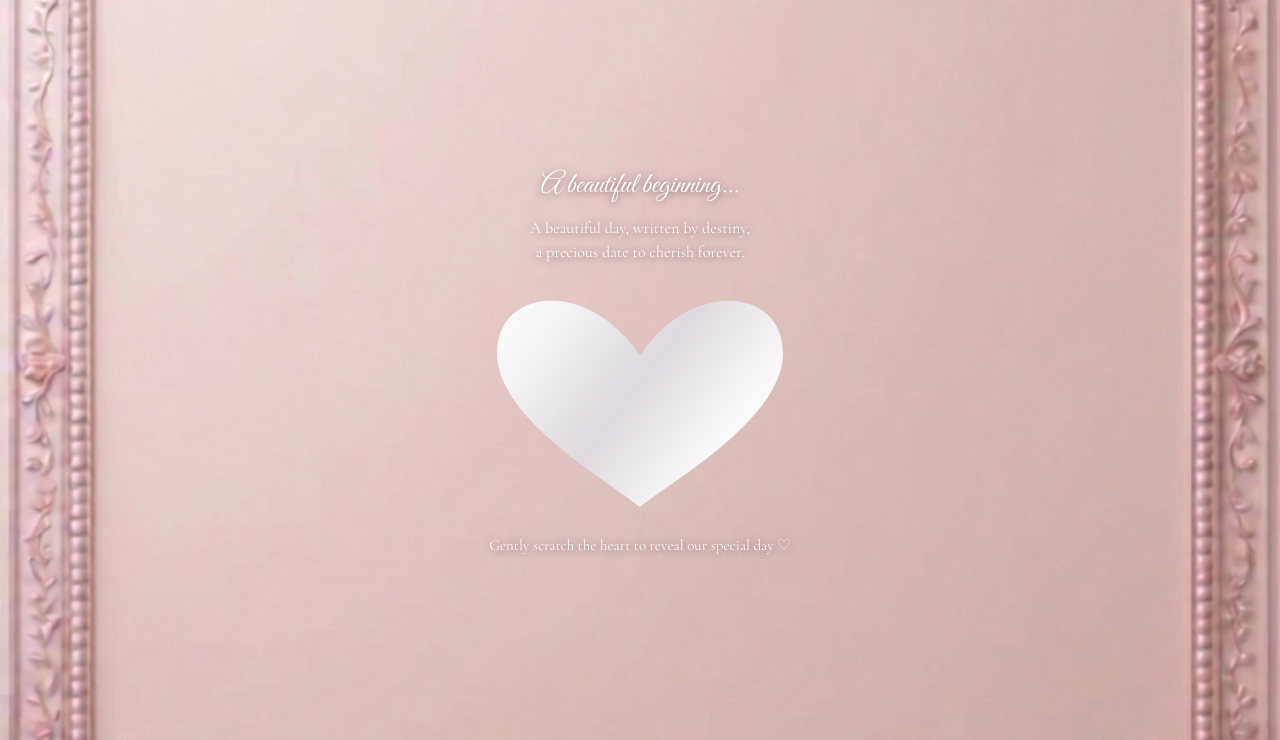
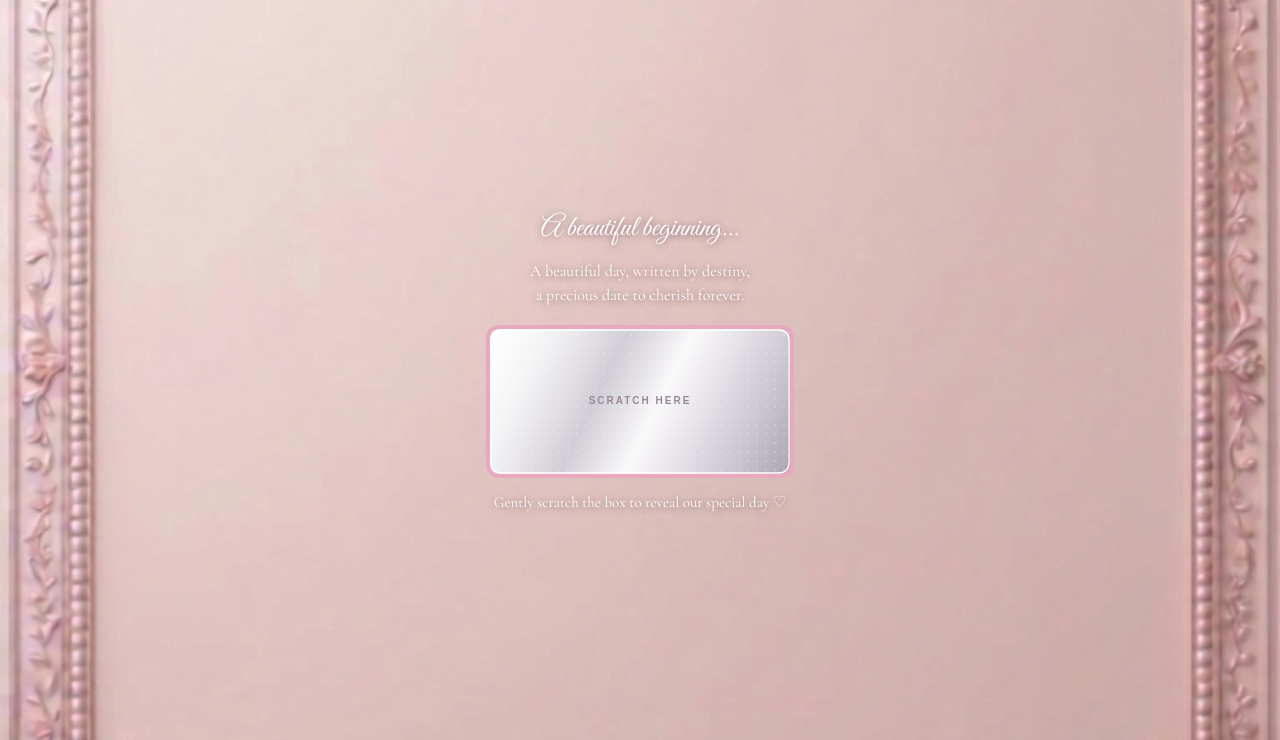
Before and after one commit to ivoryvows/Template, a plain HTML site: page index.html in a window 1280 px wide. Shown: the part 2438-3178 px from the top of the page. Drawn offline with nearby package versions, Linux system fonts and the light colour scheme.

Commit message:
Update index.html

```diff
--- a/index.html
+++ b/index.html
@@ -1,4 +1,3 @@
-
 <!DOCTYPE html>
 <html lang="en">
 <head>
@@ -14,8 +13,10 @@
 :root {
   --pink:#e8a8bd;
   --deep:#bd7895;
-  --softPink:#e9b8ca;
+  --softPink:#e6a3bd;
+  --babyPink:#f0bfd0;
   --white:#fffafd;
+  --beige:#79604d;
 }
 
 * {
@@ -220,33 +221,41 @@ p {
   max-width:370px;
   margin:auto;
   opacity:0;
-  transition:opacity .5s;
+  transform:translateY(10px);
+  transition:opacity .5s, transform .7s;
+  color:var(--beige);
+  text-shadow:0 1px 2px rgba(255,255,255,.35);
 }
 
 .introText.show {
   opacity:1;
+  transform:translateY(10px);
 }
 
 .bismillah {
   font-size:27px;
   margin-bottom:16px;
+  color:#79604d;
 }
 
 .introText p {
   margin:8px 0;
   font-size:16px;
   line-height:1.5;
+  color:#79604d;
 }
 
 .couple {
   font-family:'Great Vibes',cursive;
   font-size:39px;
   margin:3px 0;
+  color:#79604d;
 }
 
 .parent {
   font-size:13px!important;
   margin-top:0!important;
+  color:#79604d!important;
 }
 
 /* AYAT SECTION */
@@ -270,7 +279,7 @@ p {
 .welcomeText {
   width:100%;
   max-width:350px;
-  color:#e9b8ca;
+  color:var(--softPink);
   text-shadow:0 1px 4px rgba(90,35,60,.2);
   font-weight:700;
   margin:0;
@@ -281,6 +290,7 @@ p {
   font-size:13px;
   line-height:1.5;
   font-weight:700;
+  color:var(--softPink);
 }
 
 .ayatQuote {
@@ -288,7 +298,7 @@ p {
   max-width:410px;
   margin:0;
   transform:translateY(30px);
-  color:#e9b8ca;
+  color:var(--softPink);
   text-shadow:0 1px 4px rgba(90,35,60,.2);
 }
 
@@ -297,6 +307,7 @@ p {
   line-height:1.75;
   font-weight:700;
   margin-bottom:13px;
+  color:var(--softPink);
 }
 
 .translation {
@@ -304,15 +315,17 @@ p {
   font-size:13px!important;
   line-height:1.55;
   font-weight:600;
+  color:var(--softPink);
 }
 
 .reference {
   margin-top:8px;
   font-size:12px!important;
   font-weight:700;
-}
-
-/* DATE REVEAL - NEW SMOOTH SCRATCH HEART */
+  color:var(--softPink);
+}
+
+/* DATE REVEAL - RECTANGULAR SCRATCH BOX */
 
 #dateReveal .content {
   max-width:450px;
@@ -325,9 +338,9 @@ p {
 
 .scratchWrap {
   position:relative;
-  width:min(330px,88vw);
-  height:250px;
-  margin:12px auto 0;
+  width:min(310px,86vw);
+  height:155px;
+  margin:17px auto 0;
   background:transparent;
   border:0;
   overflow:visible;
@@ -369,8 +382,9 @@ p {
 }
 
 .scratchHint {
-  margin-top:8px;
+  margin-top:12px;
   font-size:15px;
+  color:white;
 }
 
 /* COUNTDOWN */
@@ -445,7 +459,6 @@ p {
   font-size:25px;
   margin:5px 0 7px;
   flex-shrink:0;
-  transform:translateY(5px);
 }
 
 #celebration .videoBox {
@@ -524,15 +537,23 @@ p {
 
 .storyNames {
   font-family:'Great Vibes',cursive;
-  font-size:24px;
-  margin-top:5px;
+  font-size:26px;
   white-space:nowrap;
-  line-height:1.5;
 }
 
 .qubool {
   font-family:'Great Vibes',cursive;
-  font-size:21px;
+  font-size:22px;
+  white-space:nowrap;
+}
+
+.storyTogether {
+  display:flex;
+  align-items:baseline;
+  justify-content:center;
+  gap:5px;
+  flex-wrap:nowrap;
+  margin-top:3px;
   white-space:nowrap;
 }
 
@@ -614,7 +635,7 @@ p {
 }
 
 #journey .videoBox {
-  width:94%;
+  width:90%;
   max-width:430px;
   margin:5px auto 0;
   flex-shrink:0;
@@ -624,7 +645,7 @@ p {
   width:100%;
   height:auto;
   display:block;
-  max-height:49svh;
+  max-height:50svh;
   object-fit:contain;
 }
 
@@ -713,11 +734,11 @@ p {
   }
 
   .welcomeText {
-    transform:translateY(-26px);
+    transform:translateY(-24px);
   }
 
   .ayatQuote {
-    transform:translateY(26px);
+    transform:translateY(24px);
   }
 
   .ayatArabic {
@@ -749,11 +770,15 @@ p {
   }
 
   .storyNames {
-    font-size:21px;
+    font-size:23px;
   }
 
   .qubool {
-    font-size:19px;
+    font-size:20px;
+  }
+
+  .storyTogether {
+    gap:3px;
   }
 
   #journey .content {
@@ -762,7 +787,7 @@ p {
   }
 
   #journey .videoBox {
-    width:92%;
+    width:91%;
   }
 }
 </style>
@@ -796,7 +821,7 @@ p {
 <section id="infoImage">
   <img src="info.jpg" class="bg" alt="">
 
-  <div class="content white">
+  <div class="content">
     <div class="introText" id="introText">
 
       <div class="arabic bismillah">
@@ -885,7 +910,7 @@ p {
   </div>
 </section>
 
-<!-- 4. DATE REVEAL - NEW HEART SHAPE -->
+<!-- 4. DATE REVEAL - RECTANGULAR SCRATCH BOX -->
 
 <section id="dateReveal">
   <img src="back.JPG" class="bg" alt="">
@@ -914,7 +939,7 @@ p {
     </div>
 
     <p class="scratchHint">
-      Gently scratch the heart to reveal our special day ♡
+      Gently scratch the box to reveal our special day ♡
     </p>
 
   </div>
@@ -1010,8 +1035,10 @@ p {
         In the grace of Mawla Ali (A.S.) and Masomeen (A.S.),
       </p>
 
-      <p class="storyNames">
-        Sanaa & Areeb <span class="qubool">say "Qubool Hai."</span>
+      <p class="storyTogether">
+        <span class="storyNames">Sanaa & Areeb</span>
+        <span>say</span>
+        <span class="qubool">"Qubool Hai."</span>
       </p>
 
     </div>
@@ -1256,7 +1283,7 @@ function animateIntroWords(){
 
 }
 
-/* NEW SMOOTH SYMMETRICAL SCRATCH HEART */
+/* RECTANGULAR SILVER SCRATCH BOX */
 
 const canvas=document.getElementById('scratchCanvas');
 const ctx=canvas.getContext('2d');
@@ -1264,42 +1291,37 @@ const scratchWrap=document.querySelector('.scratchWrap');
 
 let scratching=false;
 let revealed=false;
-let heartMask=null;
-let heartPixelCount=0;
+let scratchMask=null;
+let scratchPixelCount=0;
 let lastScratchX=null;
 let lastScratchY=null;
 
-/* HEART PATH MATCHING THE NEW PREVIEW */
-
-function heartPath(context,w,h){
+/* ROUNDED RECTANGLE SHAPE */
+
+function scratchShapePath(context,x,y,width,height,radius){
+
+  const r=Math.min(radius,width/2,height/2);
 
   context.beginPath();
 
-  context.moveTo(w*.5,h*.925);
-
-  context.bezierCurveTo(
-    w*.43,h*.84,
-    w*.067,h*.58,
-    w*.067,h*.31
+  context.moveTo(x+r,y);
+  context.lineTo(x+width-r,y);
+  context.quadraticCurveTo(x+width,y,x+width,y+r);
+
+  context.lineTo(x+width,y+height-r);
+  context.quadraticCurveTo(
+    x+width,y+height,
+    x+width-r,y+height
   );
 
-  context.bezierCurveTo(
-    w*.067,h*.04,
-    w*.35,h*.015,
-    w*.5,h*.32
+  context.lineTo(x+r,y+height);
+  context.quadraticCurveTo(
+    x,y+height,
+    x,y+height-r
   );
 
-  context.bezierCurveTo(
-    w*.65,h*.015,
-    w*.933,h*.04,
-    w*.933,h*.31
-  );
-
-  context.bezierCurveTo(
-    w*.933,h*.58,
-    w*.57,h*.84,
-    w*.5,h*.925
-  );
+  context.lineTo(x,y+r);
+  context.quadraticCurveTo(x,y,x+r,y);
 
   context.closePath();
 
@@ -1316,57 +1338,65 @@ function setupScratch(){
   ctx.setTransform(dpr,0,0,dpr,0,0);
   ctx.clearRect(0,0,rect.width,rect.height);
 
-  const w=rect.width;
-  const h=rect.height;
-
-  const heart=heartPath(ctx,w,h);
-
-  /* PEARLY SILVER SCRATCH COATING */
+  const inset=3;
+  const x=inset;
+  const y=inset;
+  const width=rect.width-inset*2;
+  const height=rect.height-inset*2;
+  const radius=13;
+
+  /* SILVER RECTANGULAR COATING */
+
+  scratchShapePath(
+    ctx,x,y,width,height,radius
+  );
 
   const silverGradient=ctx.createLinearGradient(
-    0,0,w,h
+    x,y,x+width,y+height
   );
 
   silverGradient.addColorStop(0,'#ffffff');
-  silverGradient.addColorStop(.22,'#eeebee');
-  silverGradient.addColorStop(.48,'#d7d2d8');
-  silverGradient.addColorStop(.72,'#f8f5f7');
-  silverGradient.addColorStop(1,'#d9d3db');
+  silverGradient.addColorStop(.18,'#e9e7eb');
+  silverGradient.addColorStop(.38,'#c9c5ce');
+  silverGradient.addColorStop(.55,'#faf8fa');
+  silverGradient.addColorStop(.76,'#d8d3dc');
+  silverGradient.addColorStop(1,'#b9b2bd');
 
   ctx.fillStyle=silverGradient;
-  ctx.fill(heart);
-
-  /* SOFT PEARLY SHINE */
+  ctx.fill();
+
+  /* SOFT SILVER SHINE */
 
   ctx.save();
 
-  heartPath(ctx,w,h);
+  scratchShapePath(
+    ctx,x,y,width,height,radius
+  );
+
   ctx.clip();
 
-  const shine=ctx.createLinearGradient(0,0,w,h);
-
-  shine.addColorStop(0,'rgba(255,255,255,.75)');
-  shine.addColorStop(.4,'rgba(255,255,255,.12)');
-  shine.addColorStop(.75,'rgba(255,255,255,.35)');
-  shine.addColorStop(1,'rgba(170,150,165,.12)');
+  const shine=ctx.createLinearGradient(
+    x,y,x+width,y+height
+  );
+
+  shine.addColorStop(0,'rgba(255,255,255,.72)');
+  shine.addColorStop(.35,'rgba(255,255,255,.16)');
+  shine.addColorStop(.65,'rgba(255,255,255,.04)');
+  shine.addColorStop(1,'rgba(90,80,100,.16)');
 
   ctx.fillStyle=shine;
-  ctx.fillRect(0,0,w,h);
+  ctx.fillRect(x,y,width,height);
 
   /* DELICATE SILVER DOT TEXTURE */
 
-  for(let y=0;y<h;y+=8){
-
-    for(let x=0;x<w;x+=8){
-
-      if(ctx.isPointInPath(heart,x,y)){
-
-        ctx.beginPath();
-        ctx.arc(x,y,.65,0,Math.PI*2);
-        ctx.fillStyle='rgba(160,140,150,.23)';
-        ctx.fill();
-
-      }
+  for(let yy=y+8;yy<y+height-5;yy+=9){
+
+    for(let xx=x+8;xx<x+width-5;xx+=9){
+
+      ctx.beginPath();
+      ctx.arc(xx,yy,.7,0,Math.PI*2);
+      ctx.fillStyle='rgba(255,255,255,.55)';
+      ctx.fill();
 
     }
 
@@ -1374,53 +1404,57 @@ function setupScratch(){
 
   ctx.restore();
 
-  /* PINK OUTLINE */
-
-  heartPath(ctx,w,h);
-
-  ctx.strokeStyle='#d9a4ae';
-  ctx.lineWidth=3;
+  /* SOFT PINK OUTLINE */
+
+  scratchShapePath(
+    ctx,x,y,width,height,radius
+  );
+
+  ctx.strokeStyle='#e8a8bd';
+  ctx.lineWidth=4;
   ctx.stroke();
 
-  /* INNER WHITE OUTLINE */
-
-  heartPath(ctx,w,h);
+  /* WHITE INNER OUTLINE */
+
+  scratchShapePath(
+    ctx,x+3,y+3,width-6,height-6,radius-2
+  );
 
   ctx.strokeStyle='rgba(255,255,255,.95)';
-  ctx.lineWidth=1.2;
+  ctx.lineWidth=1.3;
   ctx.stroke();
 
   /* SCRATCH MESSAGE */
 
-  ctx.save();
-
-  heartPath(ctx,w,h);
-  ctx.clip();
-
-  ctx.fillStyle='#9d858b';
+  ctx.fillStyle='#998994';
   ctx.textAlign='center';
   ctx.textBaseline='middle';
   ctx.font='600 10px DM Sans, sans-serif';
-
-  ctx.fillText('✧  SCRATCH HERE  ✧',w/2,h*.52);
-
-  ctx.restore();
-
-  /* HEART PIXEL MASK */
+  ctx.letterSpacing='2px';
+  ctx.fillText(
+    'SCRATCH HERE',
+    rect.width/2,
+    rect.height/2
+  );
+
+  /* SCRATCH MASK */
 
   const image=ctx.getImageData(
     0,0,canvas.width,canvas.height
   );
 
-  heartMask=new Uint8Array(canvas.width*canvas.height);
-  heartPixelCount=0;
-
-  for(let i=0,p=3;i<heartMask.length;i++,p+=4){
+  scratchMask=new Uint8Array(
+    canvas.width*canvas.height
+  );
+
+  scratchPixelCount=0;
+
+  for(let i=0,p=3;i<scratchMask.length;i++,p+=4){
 
     if(image.data[p]>30){
 
-      heartMask[i]=1;
-      heartPixelCount++;
+      scratchMask[i]=1;
+      scratchPixelCount++;
 
     }
 
@@ -1437,7 +1471,7 @@ function eraseAt(x,y){
   ctx.globalCompositeOperation='destination-out';
 
   ctx.beginPath();
-  ctx.arc(x,y,17,0,Math.PI*2);
+  ctx.arc(x,y,16,0,Math.PI*2);
   ctx.fill();
 
   ctx.globalCompositeOperation='source-over';
@@ -1490,7 +1524,7 @@ function scratch(e){
 
 function checkScratch(){
 
-  if(!heartMask || !heartPixelCount || revealed)return;
+  if(!scratchMask || !scratchPixelCount || revealed)return;
 
   const pixels=ctx.getImageData(
     0,0,canvas.width,canvas.height
@@ -1498,15 +1532,15 @@ function checkScratch(){
 
   let cleared=0;
 
-  for(let i=0,p=3;i<heartMask.length;i++,p+=4){
-
-    if(heartMask[i] && pixels[p]<30){
+  for(let i=0,p=3;i<scratchMask.length;i++,p+=4){
+
+    if(scratchMask[i] && pixels[p]<30){
       cleared++;
     }
 
   }
 
-  const percentage=cleared/heartPixelCount;
+  const percentage=cleared/scratchPixelCount;
 
   if(percentage>=.5){
 
```
